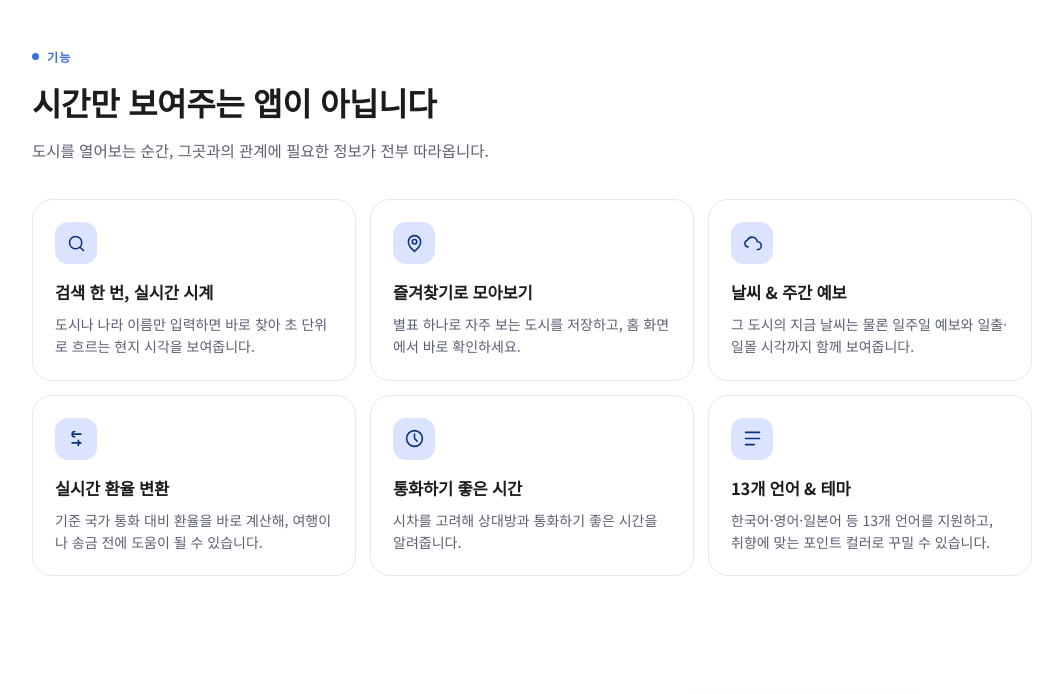
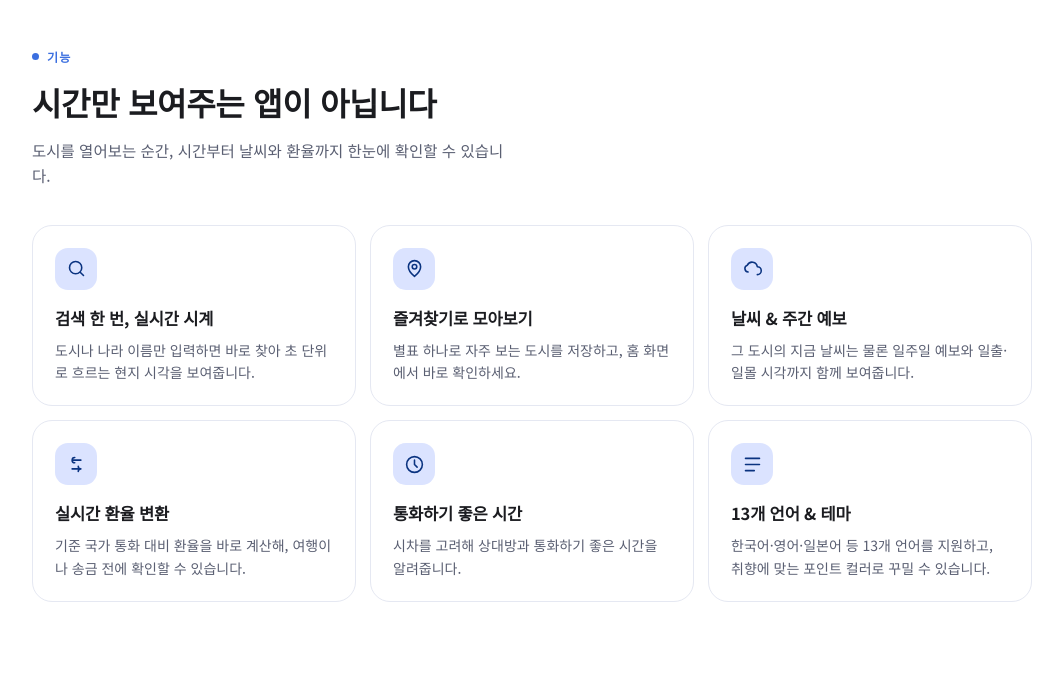
Before and after one commit to hjn0415a/world-clock-landing, a plain HTML site: page index.html in a window 1280 px wide. Shown: the part 1140-1834 px from the top of the page, without its empty margins (108-1171 px from the left). Drawn offline with Linux system fonts and the light colour scheme.

Commit message:
Tweak landing page copy
Co-Authored-By: Claude Sonnet 5 <noreply@anthropic.com>

```diff
--- a/index.html
+++ b/index.html
@@ -301,7 +301,7 @@
     <div class="section-head">
       <div class="eyebrow">기능</div>
       <h2>시간만 보여주는 앱이 아닙니다</h2>
-      <p>도시를 열어보는 순간, 그곳과의 관계에 필요한 정보가 전부 따라옵니다.</p>
+      <p>도시를 열어보는 순간, 시간부터 날씨와 환율까지 한눈에 확인할 수 있습니다.</p>
     </div>
     <div class="features">
 
@@ -326,7 +326,7 @@
       <div class="feature">
         <div class="icon"><svg viewBox="0 0 24 24" fill="none" stroke-width="1.8" stroke-linecap="round" stroke-linejoin="round"><path d="M7 7h10M7 7a3 3 0 0 0 3 3m-3-3a3 3 0 0 1 3-3M17 17H7m10 0a3 3 0 0 1-3-3m3 3a3 3 0 0 0-3 3"/></svg></div>
         <h3>실시간 환율 변환</h3>
-        <p>기준 국가 통화 대비 환율을 바로 계산해, 여행이나 송금 전에 도움이 될 수 있습니다.</p>
+        <p>기준 국가 통화 대비 환율을 바로 계산해, 여행이나 송금 전에 확인할 수 있습니다.</p>
       </div>
 
       <div class="feature">
```
